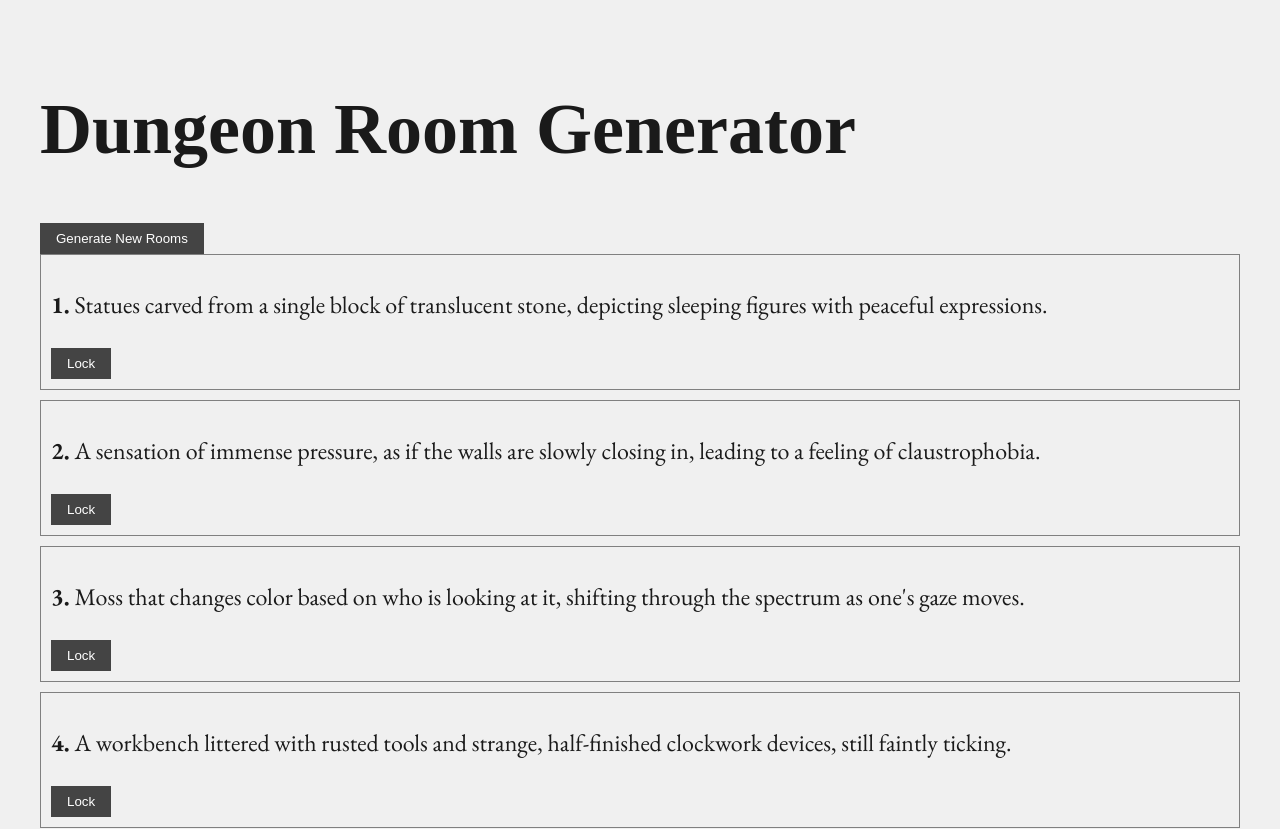
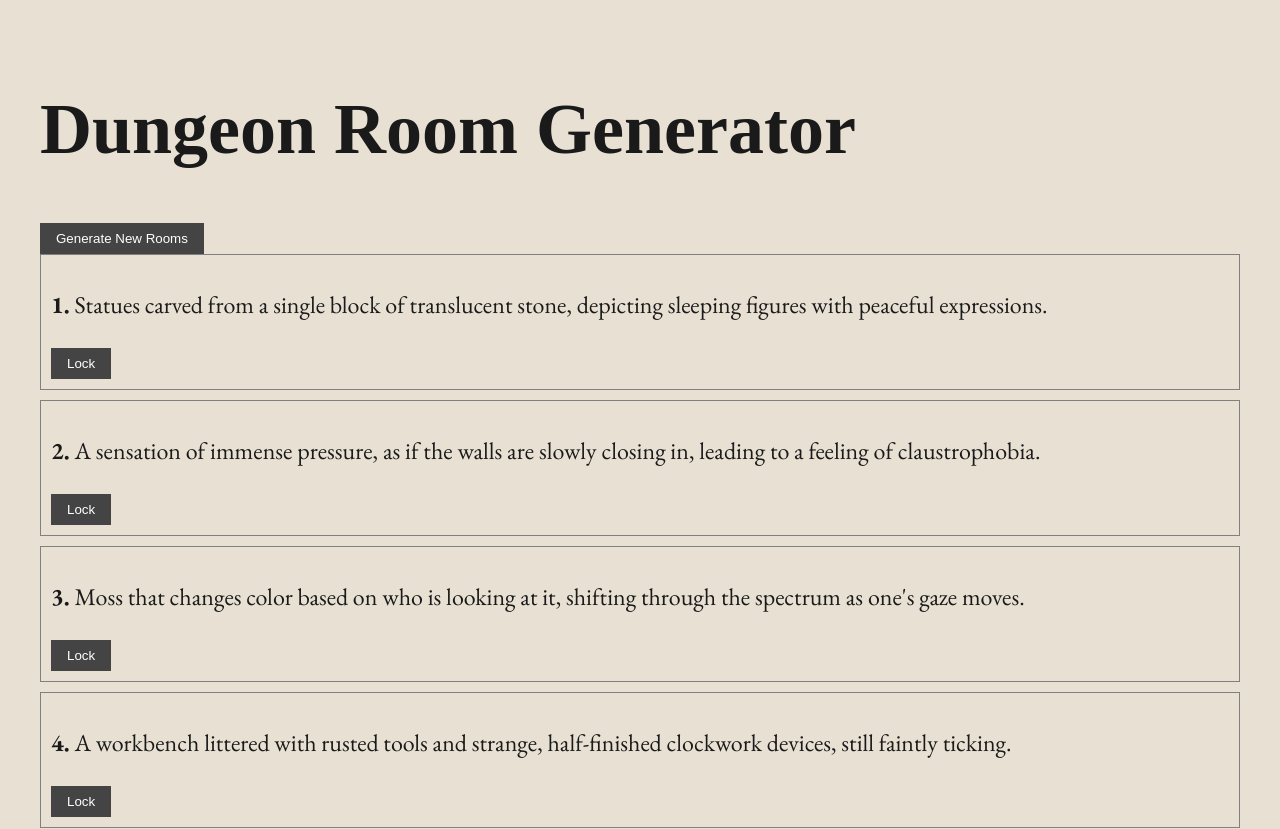
Before and after one commit to NateHPS/dungeongen, a React (Vite) app: page / in a window 1280 px wide. Shown: the top 829 px of the page. Built offline with nearby package versions, Linux system fonts and the light colour scheme; a web font is replaced by a local one.

Commit message:
Update index.css

```diff
--- a/src/index.css
+++ b/src/index.css
@@ -1,7 +1,7 @@
 body {
   font-family:  "EB Garamond", serif;
   font-size: 1.5em;
-  background-color: #f0f0f0;
+  background-color: #e8e1d3;
   color: #1a1a1a;
   padding: 2rem;
 }
```
